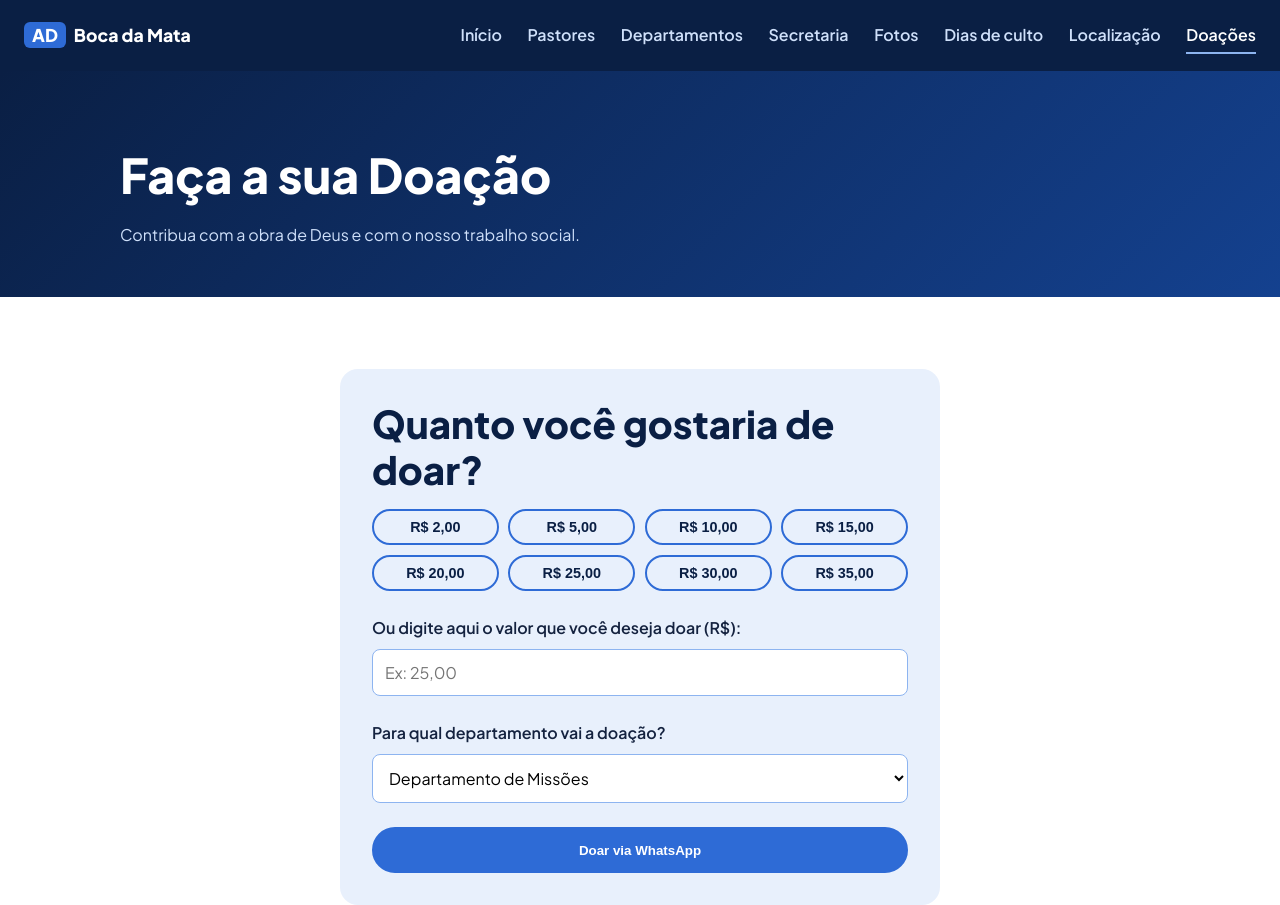
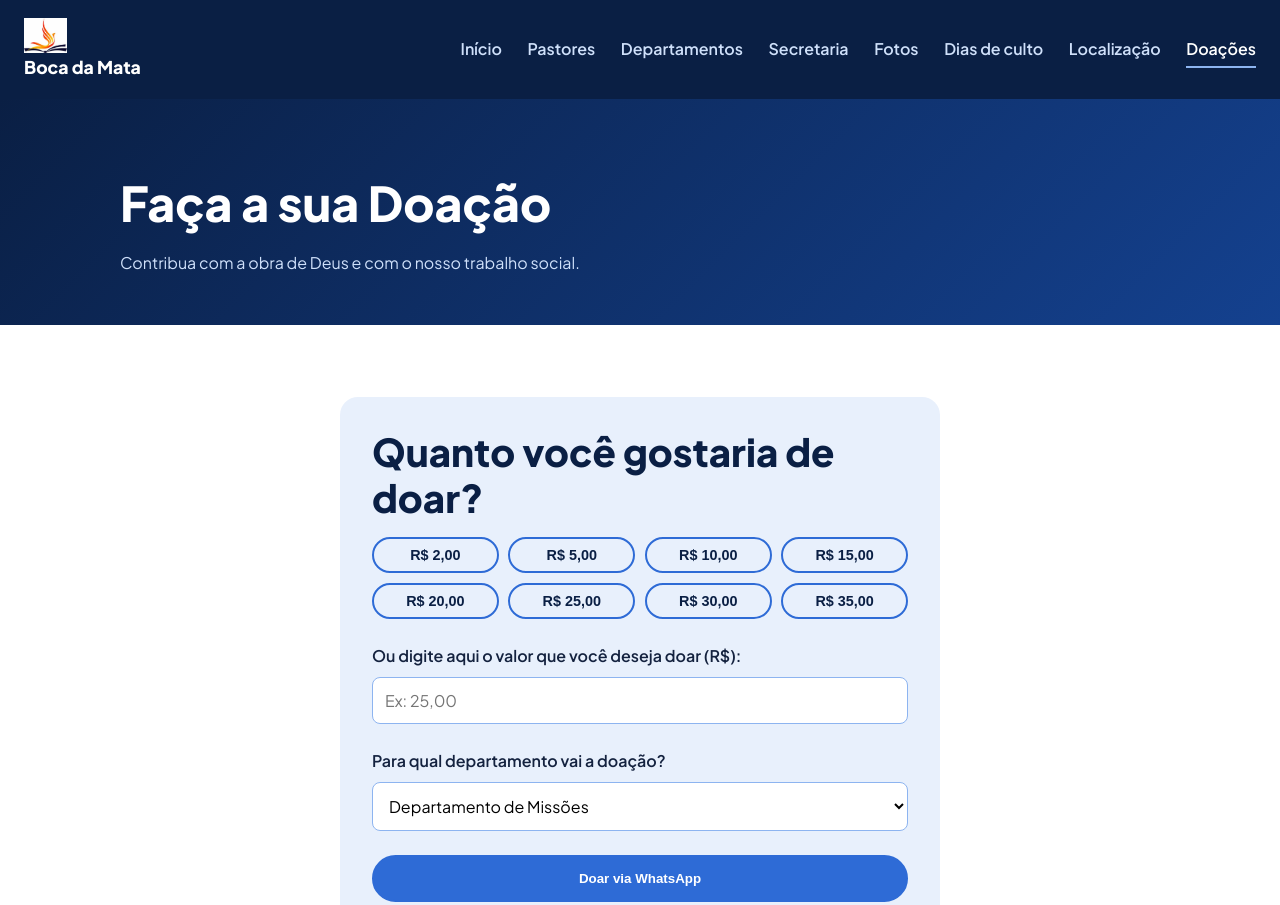
Before and after one commit to Lizandro-Bembem/ad-boca-da-mata, a plain HTML site: page doacoes.html in a window 1280 px wide. Shown: the top 905 px of the page. Drawn offline with Linux system fonts and the light colour scheme.

Commit message:
Adicionando logo em imagem no topo do site

```diff
--- a/doacoes.html
+++ b/doacoes.html
@@ -16,7 +16,10 @@
 <body>
 <a class="pular" href="#conteudo">Pular para o conteúdo</a>
 <header class="topo" id="topo">
-    <a class="marca" href="index.html"><span>AD</span> Boca da Mata</a>
+    <a class="marca" href="index.html">
+        <img src="img/logo-igreja.png" alt="Logo AD Boca da Mata" style="height: 35px; width: auto; vertical-align: middle; margin-right: 5px;">
+        Boca da Mata
+    </a>
     <button class="menu-btn" aria-label="Abrir menu" aria-expanded="false"><i></i><i></i><i></i></button>
     <nav class="menu" id="menu">
         <a href="index.html">Início</a>
--- a/style.css
+++ b/style.css
@@ -175,3 +175,8 @@ h2{font-size:clamp(1.7rem,3.5vw,2.4rem);line-height:1.2;color:var(--marinho);mar
   .culto-btn{grid-template-columns:1fr auto auto}
   .culto-btn b{grid-column:1/-1}
 }
+.marca img {
+  max-height: 38px;
+  object-fit: contain;
+  vertical-align: middle;
+}
```
Also changed, not shown: cultos.html (+4 -1 lines), departamentos.html (+4 -1 lines), fotos.html (+4 -1 lines), index.html (+4 -1 lines), localizacao.html (+4 -1 lines), pastores.html (+4 -1 lines), secretaria.html (+4 -1 lines), img/logo-igreja.png (added).
